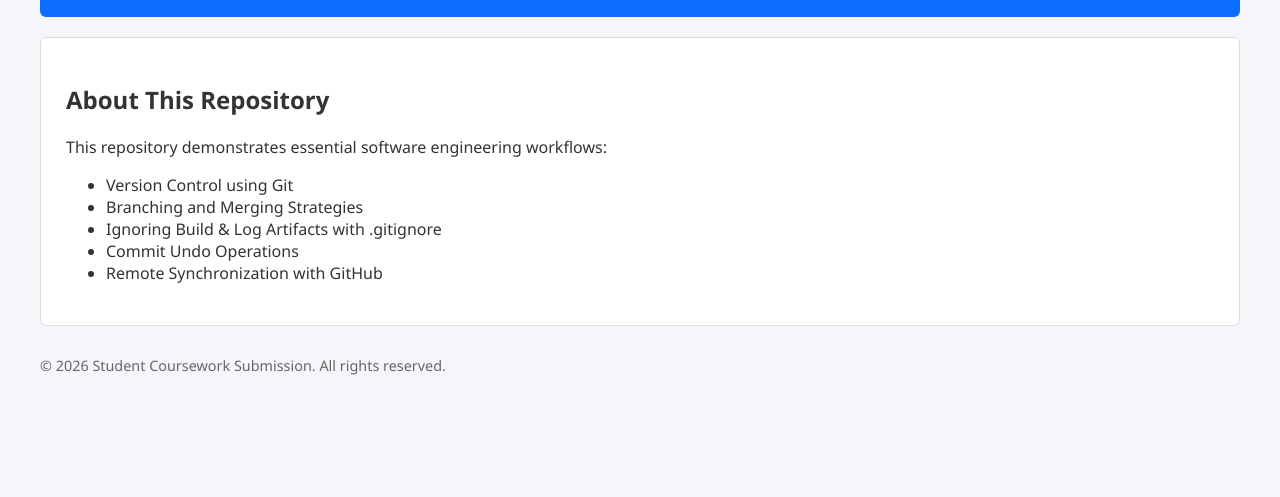
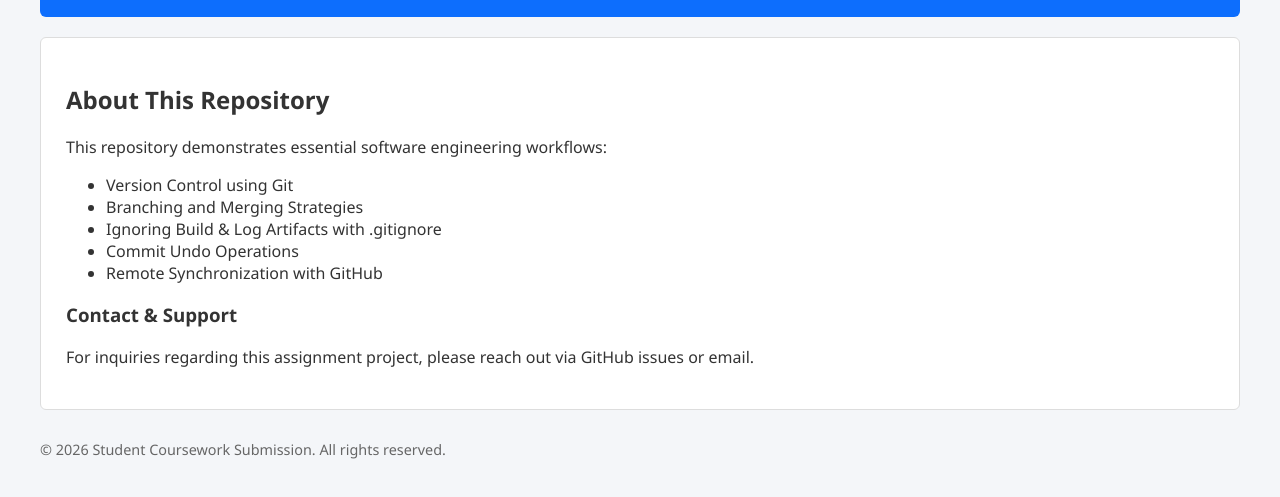
Before and after one commit to cidkagenou198/Git-Workflow-Test-Case-Design, a plain HTML site: page about.html in a window 1280 px wide. Shown: the part 171-668 px from the top of the page. Drawn offline with Linux system fonts and the light colour scheme.

Commit message:
Add contact information section to about.html

```diff
--- a/about.html
+++ b/about.html
@@ -33,6 +33,9 @@
             <li>Commit Undo Operations</li>
             <li>Remote Synchronization with GitHub</li>
         </ul>
+
+        <h3>Contact & Support</h3>
+        <p>For inquiries regarding this assignment project, please reach out via GitHub issues or email.</p>
     </div>
 
     <footer>
```
